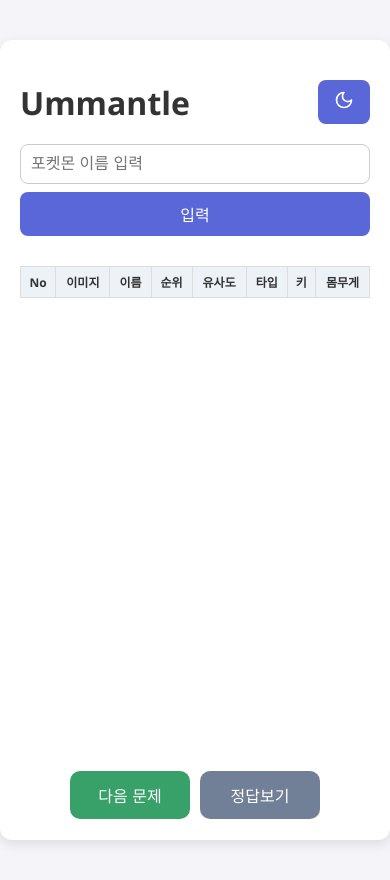
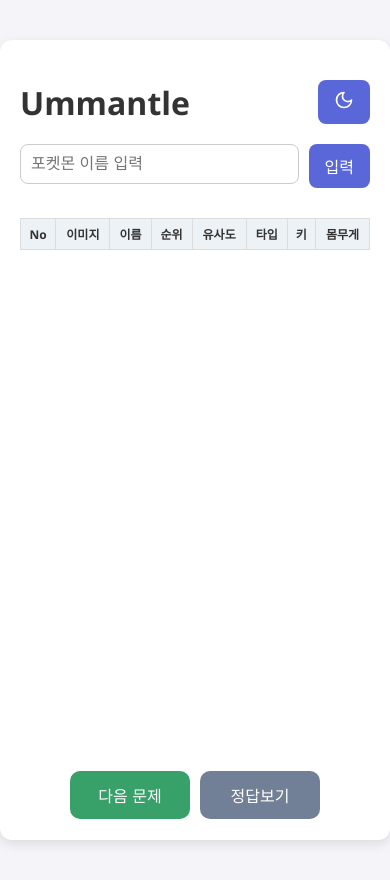
Before and after one commit to now-0o/Ummantle, a React (Create React App) app: page / in a window 390 px wide. Built offline with nearby package versions, Linux system fonts and the light colour scheme.

Commit message:
fix: 애니메이션 시간 단축/모바일 UI 수정

```diff
--- a/src/App.css
+++ b/src/App.css
@@ -1,8 +1,8 @@
 *,
 *::before,
 *::after {
-  transition: background-color 0.3s ease, color 0.3s ease,
-    border-color 0.3s ease;
+  transition: background-color 0.1s ease, color 0.1s ease,
+    border-color 0.1s ease;
 }
 
 body {
@@ -216,12 +216,6 @@
 
 /* 반응형 */
 @media (max-width: 600px) {
-  .input-area {
-    flex-direction: column;
-    gap: 8px;
-    align-items: stretch;
-  }
-
   .next-btn {
     width: 100%;
     transform: none;
```
